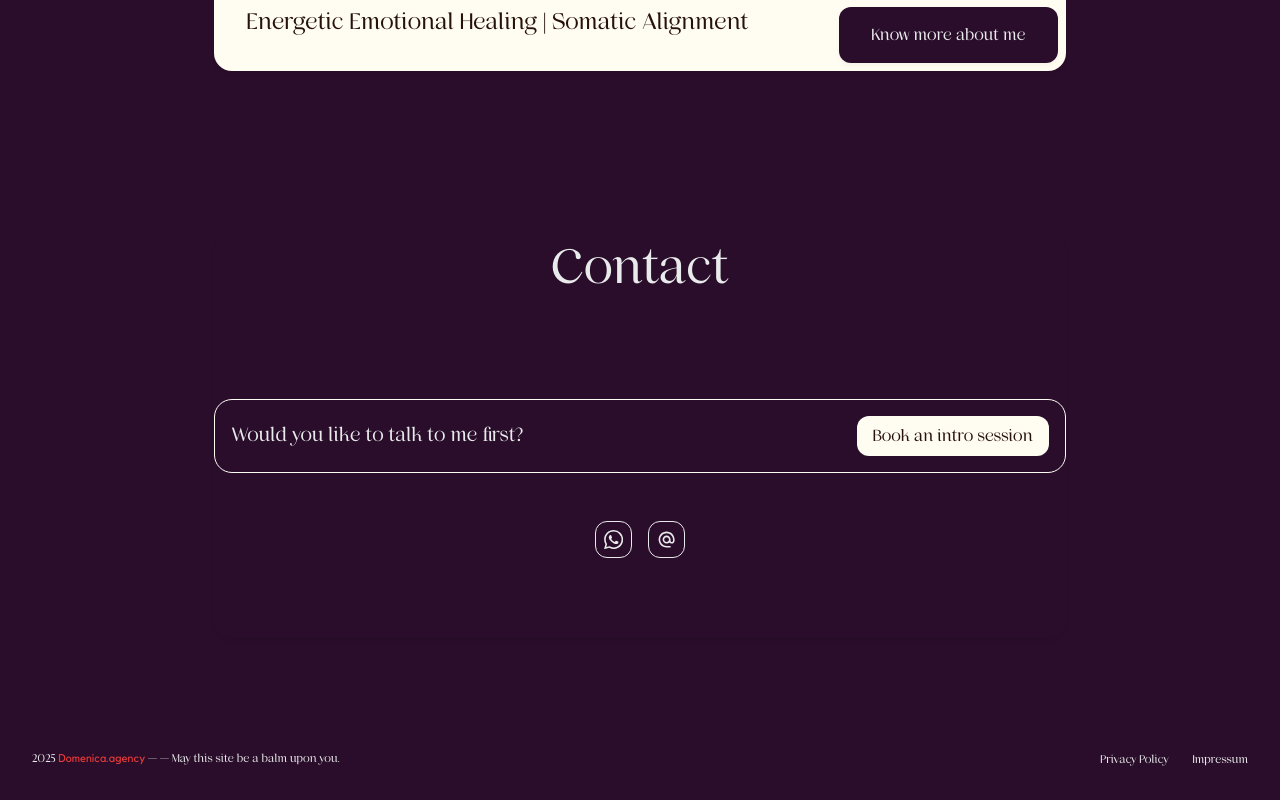
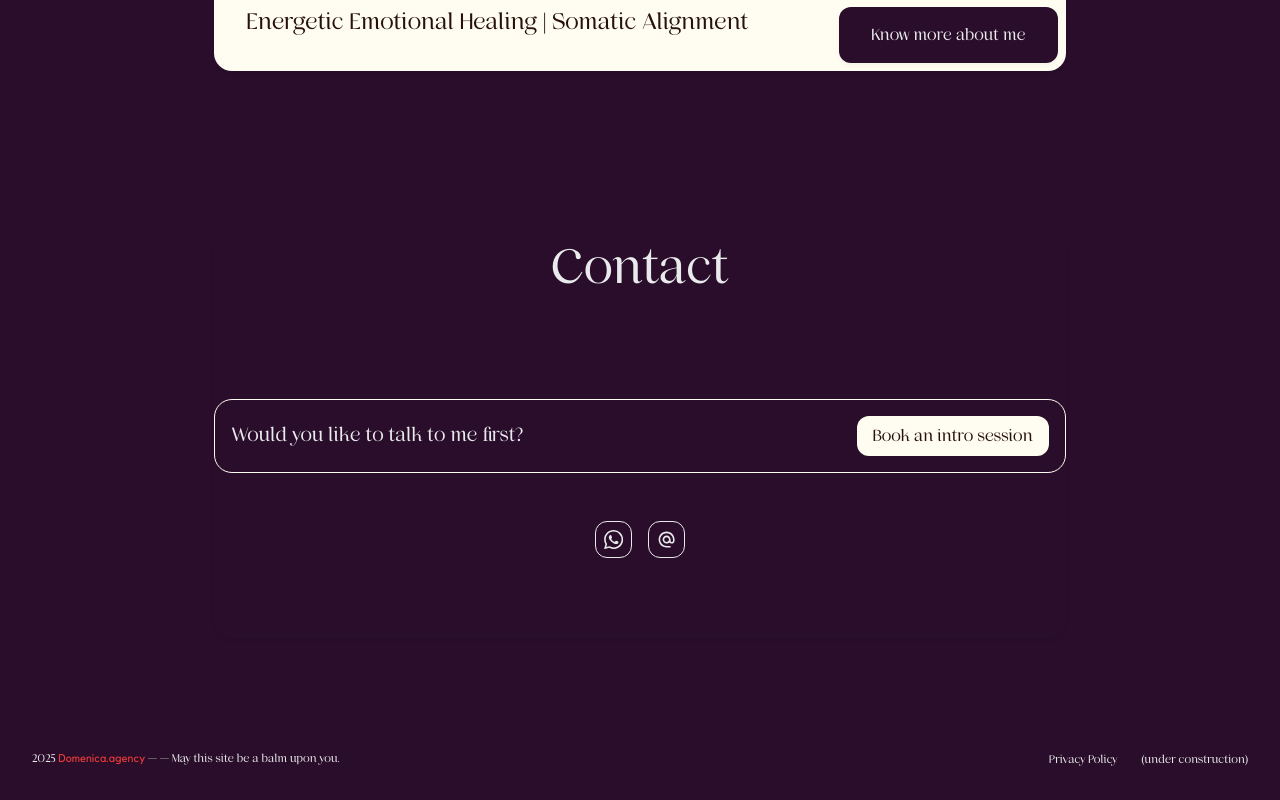
Before and after one commit to teusto/laraland, a React (Vite) app: page / in a window 1280 px wide. Shown: the part 7918-8718 px from the top of the page. Built offline with nearby package versions, Linux system fonts and the light colour scheme.

Commit message:
remove link to impressum

```diff
--- a/src/sections/Footer.tsx
+++ b/src/sections/Footer.tsx
@@ -9,7 +9,8 @@ const Footer = () => {
             <p>2025 <span><a href="https://domenica.agency" target="_blank" rel="noopener noreferrer">Domenica.agency</a></span> — {t("footer.credit").split("<a>").pop()?.split("</a>").pop() || "May this site be a balm upon you."}</p>
             <div className={styles.footer_links}>
                 <Link to="/privacy" className={styles.link}>{t("footer.privacyLink")}</Link>
-                <Link to="/impressum" className={styles.link}>{t("footer.impressumLink")}</Link>
+                {/* <Link to="/impressum" className={styles.link}>{t("footer.impressumLink")}</Link> */}
+                <Link to="/" className={styles.link} disabled>(under construction)</Link>
             </div>
         </div>
     )
```
